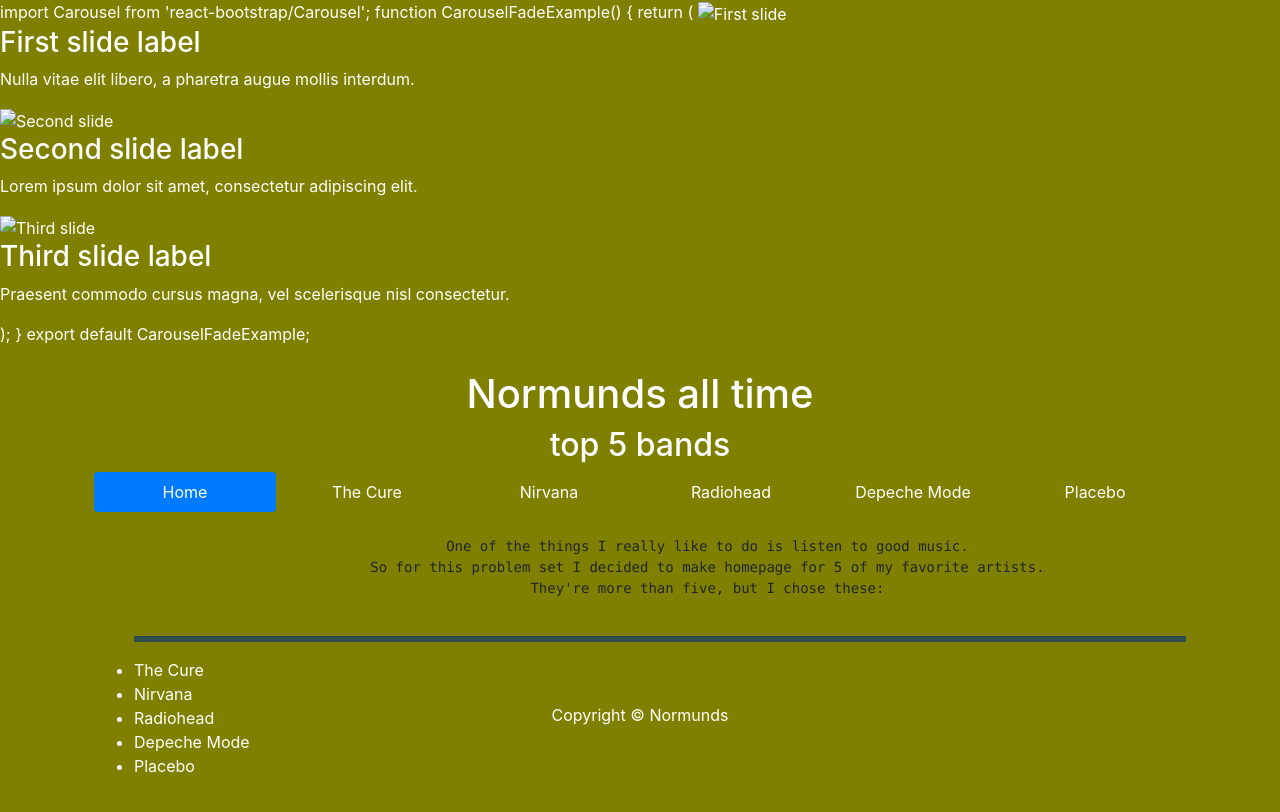
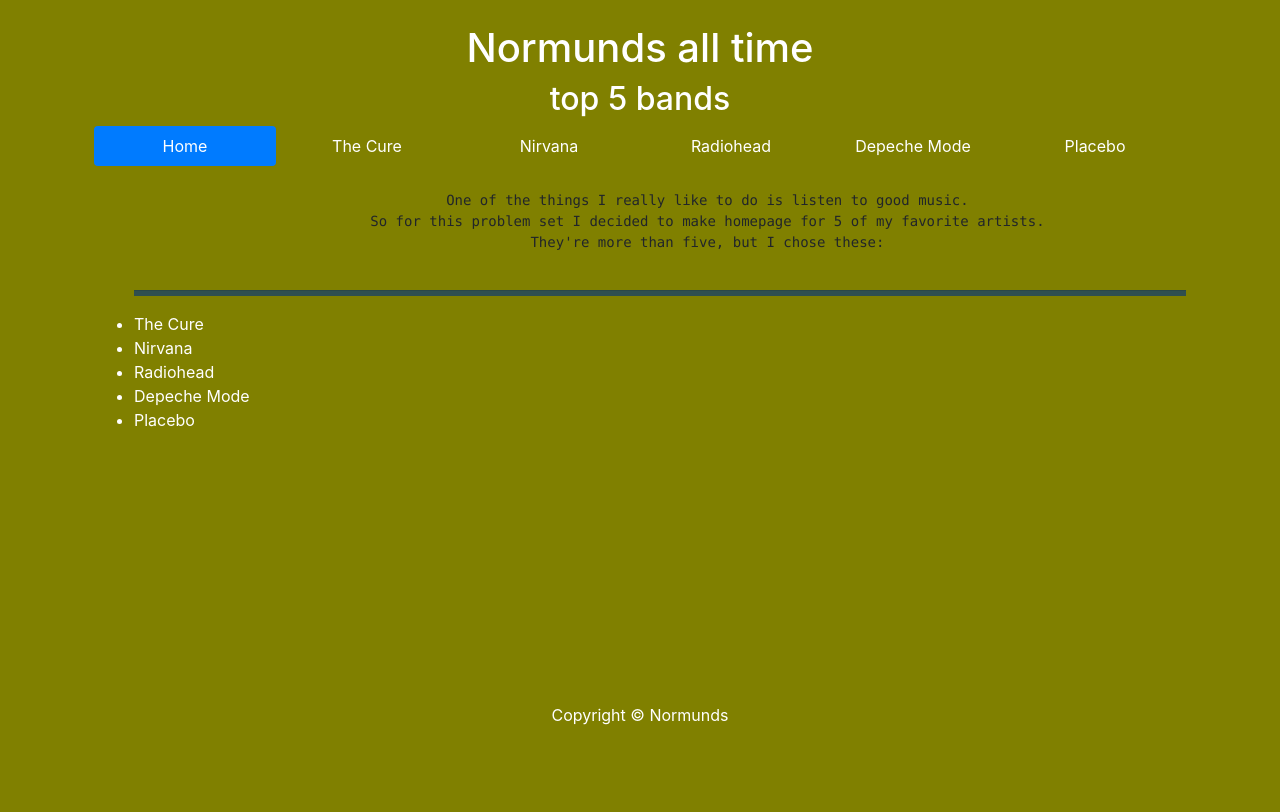
Before and after one commit to Noroval/Solutions-to-problem-sets-from-CS50, a plain HTML site: page homepage/index.html in a window 1280 px wide. Drawn offline with nearby package versions, Linux system fonts and the light colour scheme.

Commit message:
Mon, Mar 13, 2023, 8:12 PM +02:00

```diff
--- a/homepage/index.html
+++ b/homepage/index.html
@@ -2,53 +2,6 @@
 
 <html lang="en">
 
-import Carousel from 'react-bootstrap/Carousel';
-
-function CarouselFadeExample() {
-  return (
-    <Carousel fade>
-      <Carousel.Item>
-        <img
-          className="d-block w-100"
-          src="holder.js/800x400?text=First slide&bg=373940"
-          alt="First slide"
-        />
-        <Carousel.Caption>
-          <h3>First slide label</h3>
-          <p>Nulla vitae elit libero, a pharetra augue mollis interdum.</p>
-        </Carousel.Caption>
-      </Carousel.Item>
-      <Carousel.Item>
-        <img
-          className="d-block w-100"
-          src="holder.js/800x400?text=Second slide&bg=282c34"
-          alt="Second slide"
-        />
-
-        <Carousel.Caption>
-          <h3>Second slide label</h3>
-          <p>Lorem ipsum dolor sit amet, consectetur adipiscing elit.</p>
-        </Carousel.Caption>
-      </Carousel.Item>
-      <Carousel.Item>
-        <img
-          className="d-block w-100"
-          src="holder.js/800x400?text=Third slide&bg=20232a"
-          alt="Third slide"
-        />
-
-        <Carousel.Caption>
-          <h3>Third slide label</h3>
-          <p>
-            Praesent commodo cursus magna, vel scelerisque nisl consectetur.
-          </p>
-        </Carousel.Caption>
-      </Carousel.Item>
-    </Carousel>
-  );
-}
-
-export default CarouselFadeExample;
 
     <head>
         <link rel="stylesheet" href="https://cdn.jsdelivr.net/npm/bootstrap@4.5.3/dist/css/bootstrap.min.css" integrity="sha384-TX8t27EcRE3e/ihU7zmQxVncDAy5uIKz4rEkgIXeMed4M0jlfIDPvg6uqKI2xXr2" crossorigin="anonymous">
```
